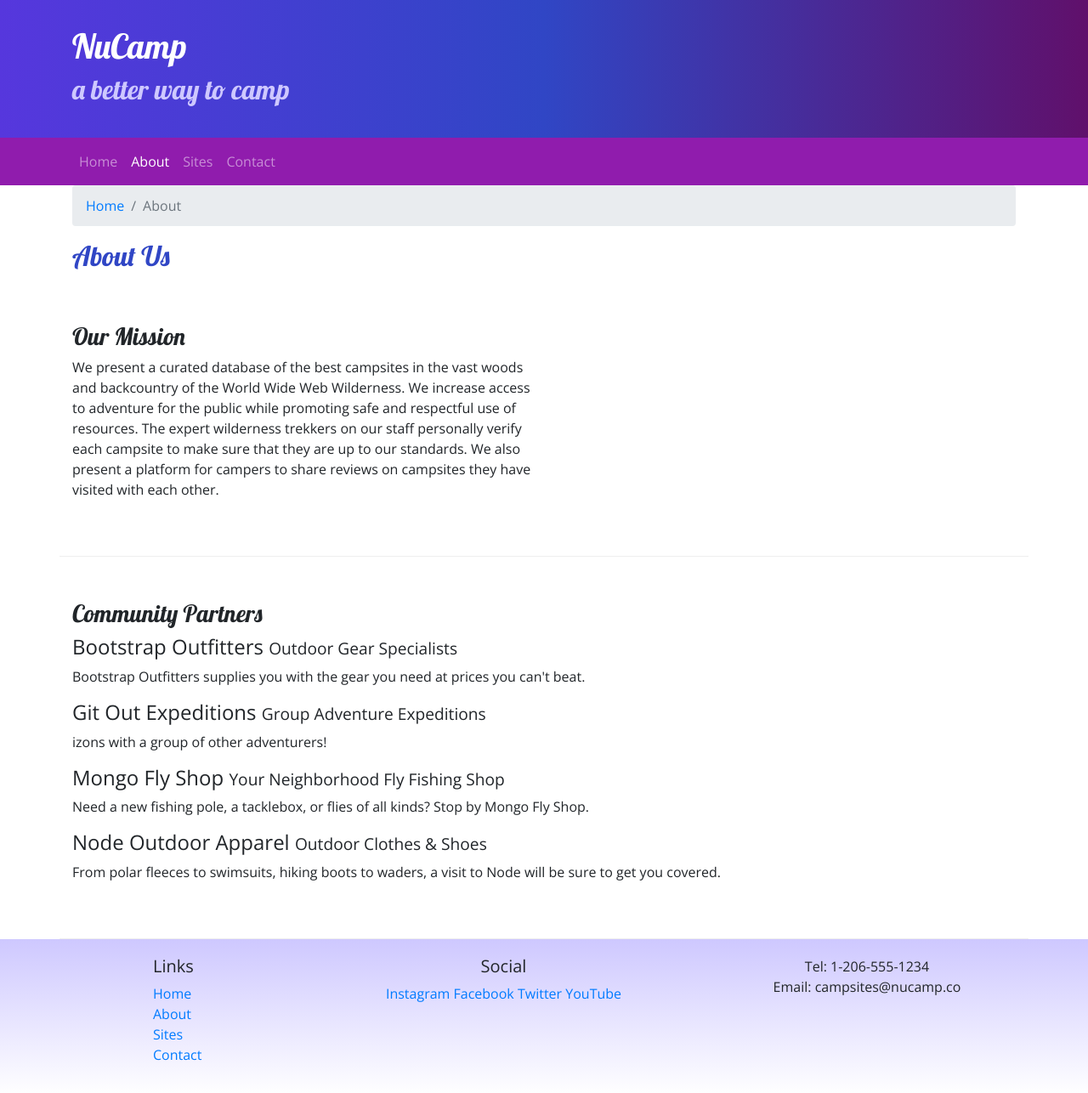
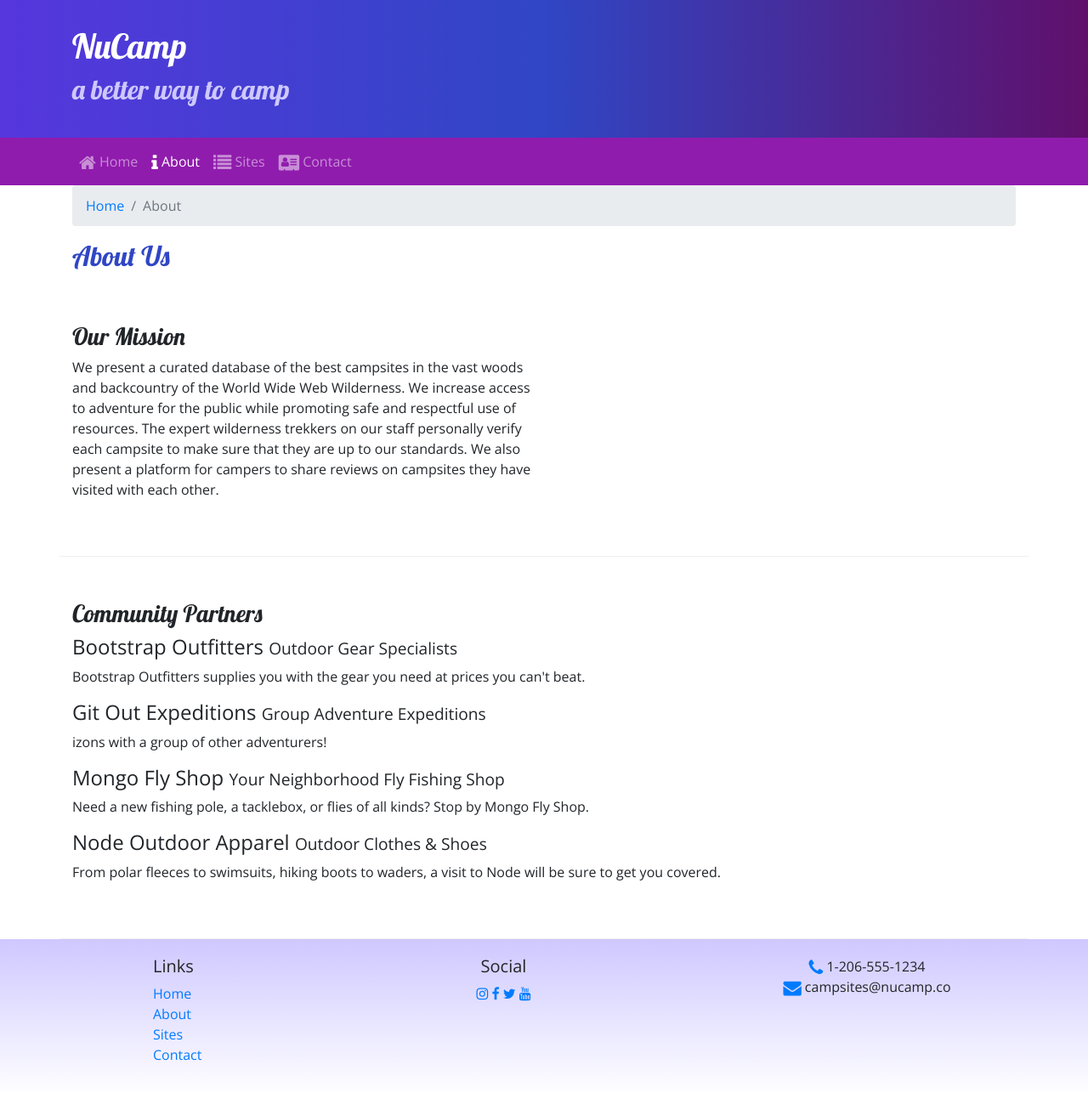
Before and after one commit to jseale15/nucampsite, a website: page aboutus.html in a window 1280 px wide. Shown: the whole page at 85% size. Drawn offline with nearby package versions, Linux system fonts and the light colour scheme.

Commit message:
Icon Fonts

```diff
--- a/aboutus.html
+++ b/aboutus.html
@@ -6,6 +6,7 @@
     <meta charset="utf-8" />
     <meta name="viewport" content="width=device-width, initial-scale=1" />
     <link rel="stylesheet" href="node_modules/bootstrap/dist/css/bootstrap.min.css" />
+    <link rel="stylesheet" href="node_modules/font-awesome/css/font-awesome.min.css" />
     <link rel="stylesheet" href="https://fonts.googleapis.com/css?family=Lobster%7cOpen+Sans" />
     <link rel="stylesheet" href="css/styles.css" />
     <title>NuCamp: A Better Way To Camp</title>
@@ -32,10 +33,10 @@
 
             <div class="collapse navbar-collapse" id="nucampNavbar">
                 <ul class="navbar-nav">
-                    <li class="nav-item"><a class="nav-link" href="index.html">Home</a></li>
-                    <li class="nav-item active"><a class="nav-link" href="#">About</a></li>
-                    <li class="nav-item"><a class="nav-link" href="#">Sites</a></li>
-                    <li class="nav-item"><a class="nav-link" href="#">Contact</a></li>
+                    <li class="nav-item"><a class="nav-link" href="index.html"><i class="fa fa-home fa-lg"></i> Home</a></li>
+                    <li class="nav-item active"><a class="nav-link" href="aboutus.html"><i class="fa fa-info fa-lg"></i> About</a></li>
+                    <li class="nav-item"><a class="nav-link" href="#"><i class="fa fa-list fa-lg"></i> Sites</a></li>
+                    <li class="nav-item"><a class="nav-link" href="#"><i class="fa fa-address-card fa-lg"></i> Contact</a></li>
                 </ul>
             </div>
         </div>
@@ -93,14 +94,14 @@
                 </div>
                 <div class="col-6 col-sm-5 text-center">
                     <h5>Social</h5>
-                    <a href="http://instagram.com/">Instagram</a>
-                    <a href="http://facebook.com/">Facebook</a>
-                    <a href="http://twitter.com/">Twitter</a>
-                    <a href="http://youtube.com/">YouTube</a>
+                    <a href="http://instagram.com/"><i class="fa fa-instagram"></i></a>
+                    <a href="http://facebook.com/"><i class="fa fa-facebook"></i></a>
+                    <a href="http://twitter.com/"><i class="fa fa-twitter"></i></a>
+                    <a href="http://youtube.com/"><i class="fa fa-youtube"></i></a>
                 </div>
                 <div class="col-sm-4 text-center">
-                    Tel: 1-206-555-1234<br />
-                    Email: campsites@nucamp.co
+                    <i class="fa fa-phone fa-lg text-primary"></i> 1-206-555-1234<br />
+                    <i class="fa fa-envelope fa-lg text-primary"></i> campsites@nucamp.co
                 </div>
            </div>
         </div>
--- a/package.json
+++ b/package.json
@@ -15,6 +15,7 @@
   },
   "dependencies": {
     "bootstrap": "^4.5.2",
+    "font-awesome": "^4.7.0",
     "jquery": "^3.5.1",
     "popper.js": "^1.16.1"
   }
```
Also changed, not shown: index.html (+11 -10 lines), 1 other file.
